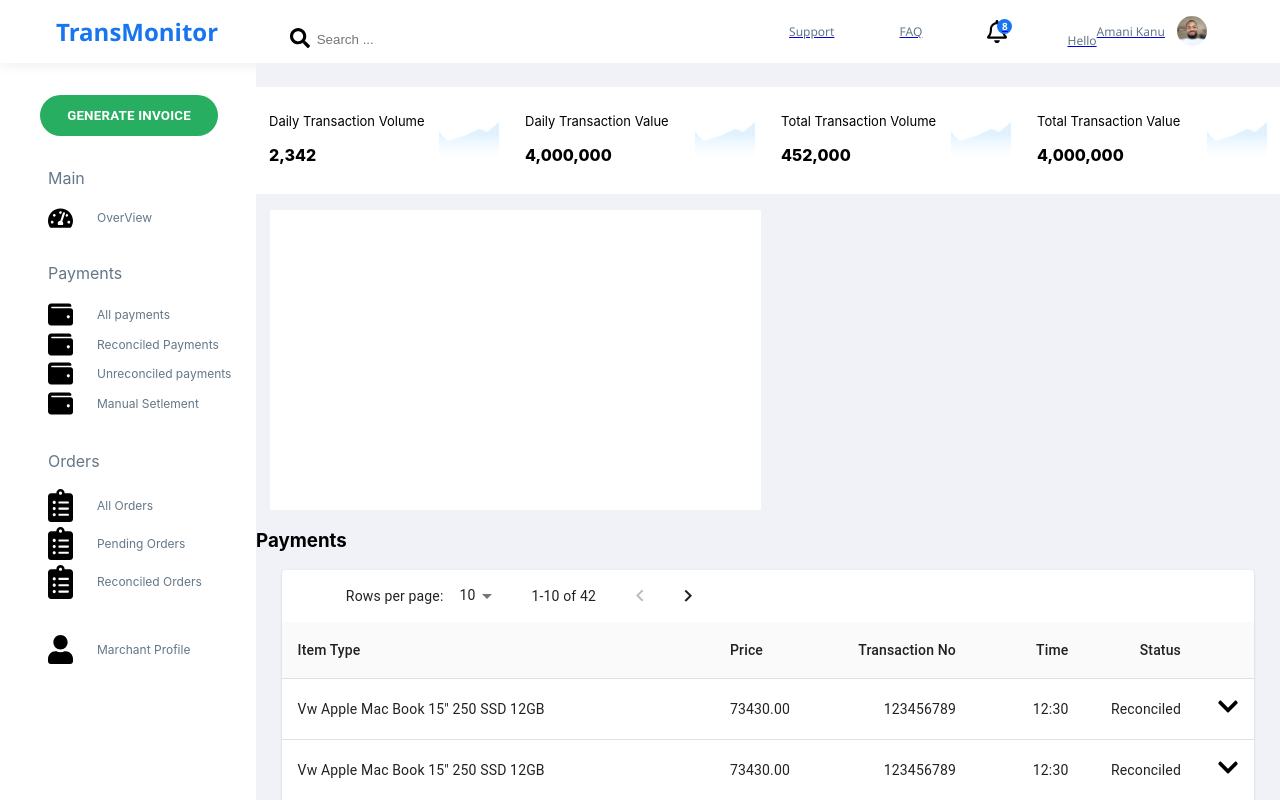
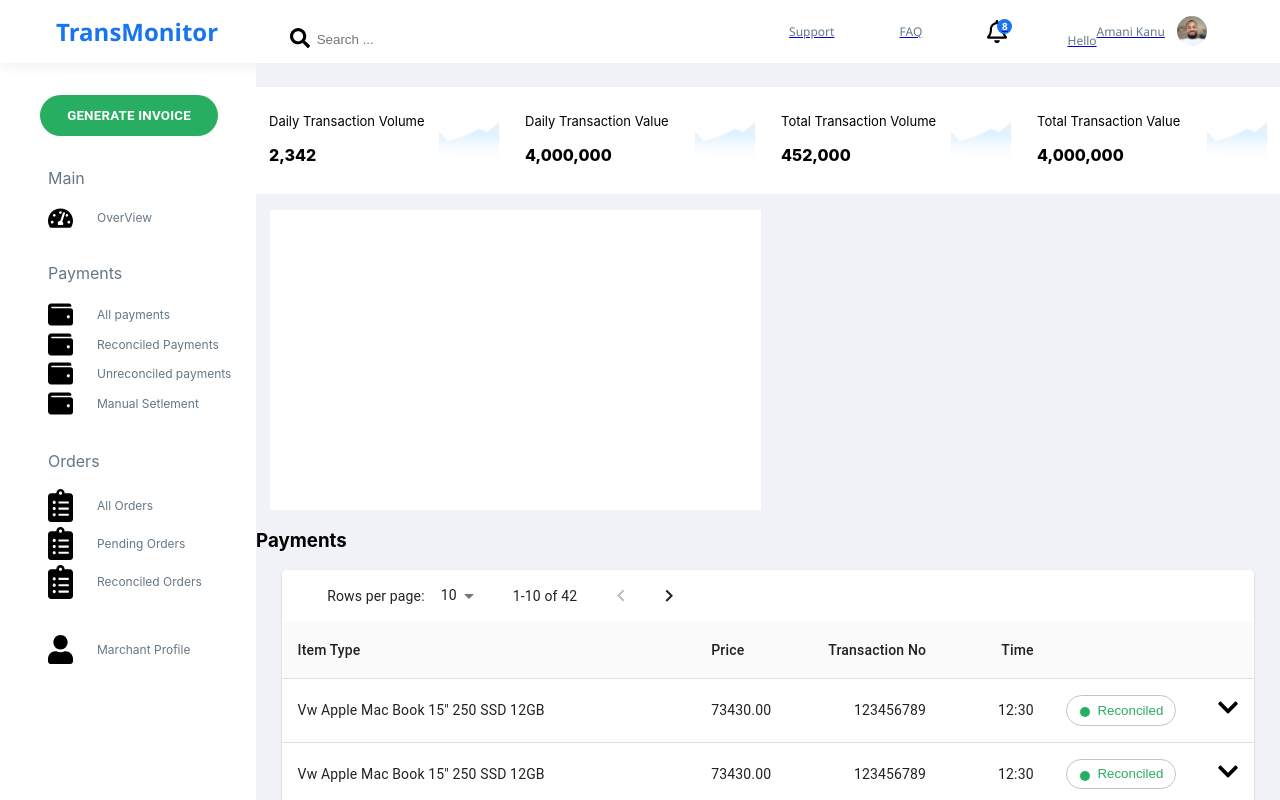
Before and after one commit to sirsuccess/dasboard, a React (Create React App) app: page / in a window 1280 px wide. Shown: the top 800 px of the page. Built offline with nearby package versions, Linux system fonts and the light colour scheme.

Commit message:
added button to table

```diff
--- /dev/null
+++ b/src/commons/buttons.jsx
@@ -0,0 +1,18 @@
+import React from "react";
+import color from "@material-ui/core/colors/amber";
+
+function Button({color, title}) {
+    console.log("this is color",color);
+
+  return (
+    <button
+      className="btnDot"
+      style={{ backgroundColor: "transperant", color: color  }}
+    >
+      <div className="dot" style={{ backgroundColor: color, width: "10px",height:"10px", top: "2px", right:"-2px"}}></div>
+      {title}
+    </button>
+  );
+}
+
+export default Button;
--- a/src/components/dashboardBody/dashboardBody.css
+++ b/src/components/dashboardBody/dashboardBody.css
@@ -3,3 +3,13 @@
     margin: 0 auto;
     margin-bottom: 3em;
 }
+.btnDot{
+    background-color: transparent;
+    border: 1px solid #C4C4C4;
+    border-radius: 30px;
+    padding: 0.5em;
+    display: flex;
+    justify-content: space-around;
+    align-items: center;
+    width: 110px;
+}
--- a/src/components/dashboardBody/table.jsx
+++ b/src/components/dashboardBody/table.jsx
@@ -9,9 +9,10 @@ import TableHead from '@material-ui/core/TableHead';
 import TablePagination from '@material-ui/core/TablePagination';
 import TableRow from '@material-ui/core/TableRow';
 import TableData from "../../commons/transactionData"
+import Button from "../../commons/buttons"
 
 const columns = [
-  { id: 'item', label: 'Item Type', minWidth: 180 },
+  { id: 'item', label: 'Item Type', minWidth: 70 },
   { id: 'price', label: 'Price', minWidth: 70, format: value => value.toFixed(2)},
   {
     id: 'transactionNo',
@@ -29,7 +30,7 @@ const columns = [
   },
   {
     id: 'status',
-    label: 'Status',
+    label: '',
     minWidth: 70,
     align: 'right',
     format: value => value.toFixed(2),
@@ -50,14 +51,21 @@ function createData(item, price, transactionNo, time, status, dropdown) {
 const blackCircle = "Vw"
 const dropdownArr = <img src="./assets/icons/arrow-down.svg" alt="Bell icon" className="dropdownArr" style={{width:20, }}></img>
 const rows = TableData.Payments.map((dataItem, idex)=>{
-
+    let color
+    if (dataItem.status=="Pending"){
+      color="#EBC315"
+    }else if(dataItem.status=="Reconciled"){
+      color="#27AE60"
+    }else{
+      color="#C4C4C4"
+    }
   return (
 
     createData(`${blackCircle} ${dataItem.item}`,
     dataItem.price,
     dataItem.transactionNo,
-    dataItem.time,
-    dataItem.status,dropdownArr)
+    dataItem.time,<Button color={ color} title={dataItem.status}/>,
+    dropdownArr)
 
   );
 
```
